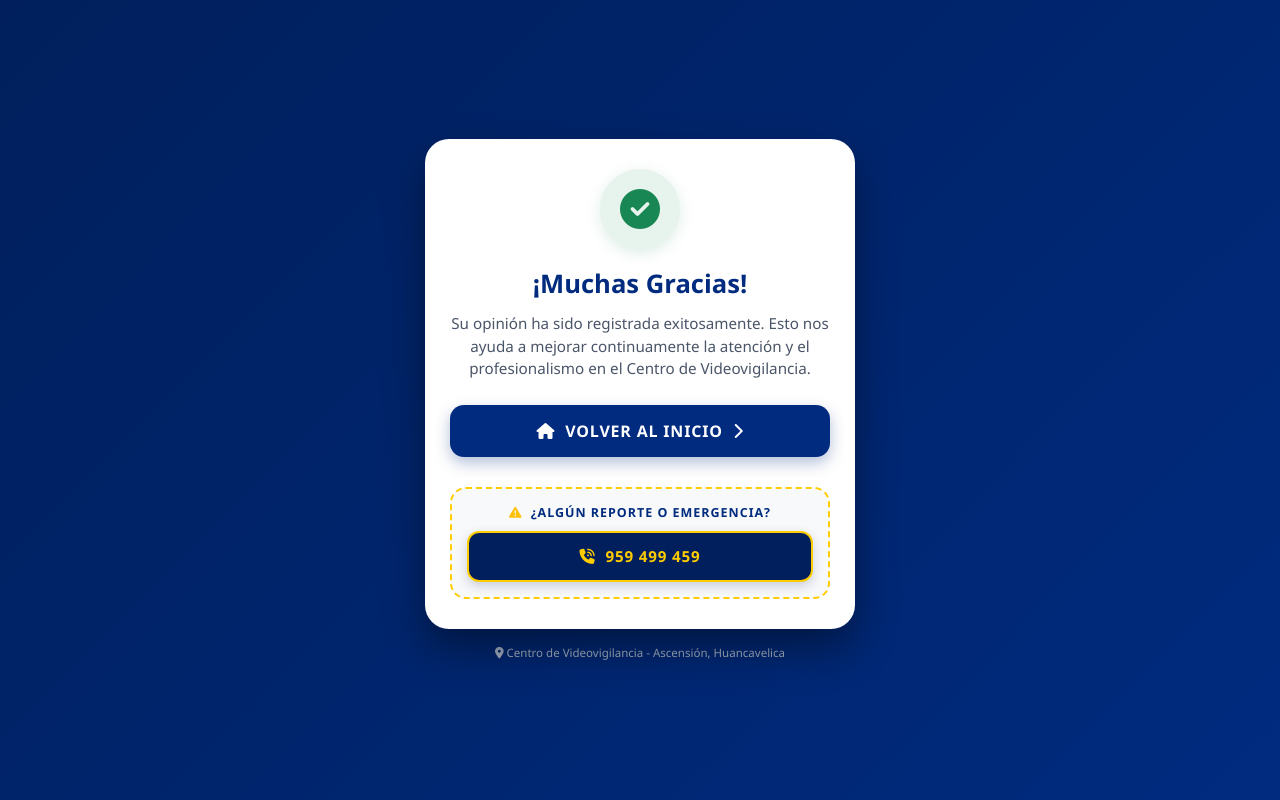
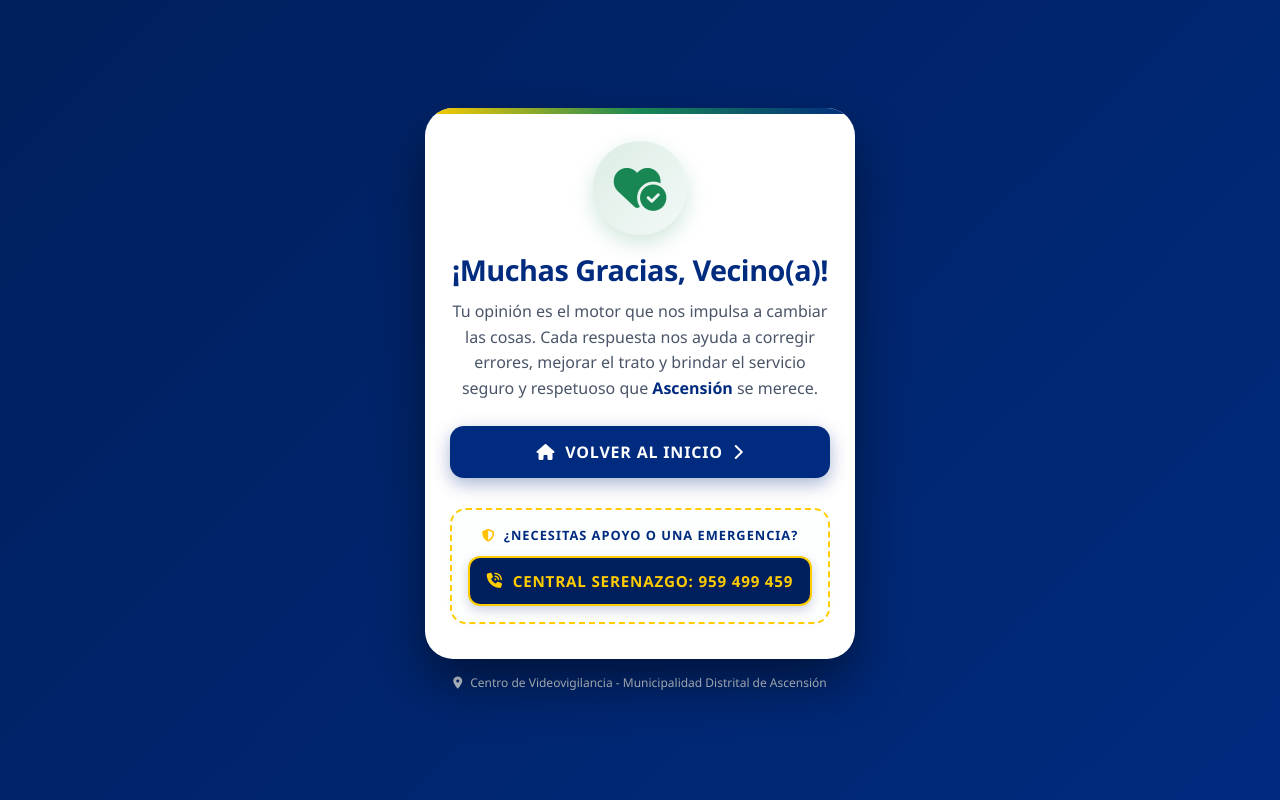
Before and after one commit to emeza-gif/videovigilancia-ascension, a Flask app: page /gracias in a window 1280 px wide. Run offline with Flask 3, Linux system fonts and the light colour scheme.

Commit message:
Revise gracias.html for improved layout and design
Updated the gracias.html template to enhance the layout and design, including changes to styles, text, and structure.

```diff
--- a/templates/gracias.html
+++ b/templates/gracias.html
@@ -3,7 +3,7 @@
 <head>
   <meta charset="UTF-8">
   <meta name="viewport" content="width=device-width, initial-scale=1.0">
-  <title>¡Gracias por su Opinión! - Centro de Videovigilancia</title>
+  <title>¡Gracias por tu participación! - Centro de Videovigilancia</title>
   <link href="https://cdn.jsdelivr.net/npm/bootstrap@5.3.0/dist/css/bootstrap.min.css" rel="stylesheet">
   <link rel="stylesheet" href="https://cdnjs.cloudflare.com/ajax/libs/font-awesome/6.4.0/css/all.min.css">
   <style>
@@ -26,37 +26,59 @@
     .card-modern {
       background: #ffffff;
       color: #002b7f;
-      border-radius: 24px;
-      box-shadow: 0 20px 40px rgba(0, 0, 0, 0.4);
+      border-radius: 28px;
+      box-shadow: 0 25px 50px rgba(0, 0, 0, 0.45);
       border: none;
       overflow: hidden;
       text-align: center;
-      padding: 30px 25px;
+      padding: 35px 25px;
+      position: relative;
+    }
+    /* Encabezado decorativo superior en la tarjeta */
+    .card-modern::before {
+      content: '';
+      position: absolute;
+      top: 0;
+      left: 0;
+      right: 0;
+      height: 6px;
+      background: linear-gradient(90deg, #ffcc00, #198754, #002b7f);
     }
     .success-icon-box {
-      width: 80px;
-      height: 80px;
-      background-color: rgba(25, 135, 84, 0.1);
+      width: 90px;
+      height: 90px;
+      background: linear-gradient(135deg, rgba(25, 135, 84, 0.15), rgba(25, 135, 84, 0.05));
       color: #198754;
       border-radius: 50%;
       display: flex;
       align-items: center;
       justify-content: center;
-      font-size: 2.5rem;
+      font-size: 2.8rem;
       margin: 0 auto 20px auto;
-      box-shadow: 0 4px 15px rgba(25, 135, 84, 0.15);
+      box-shadow: 0 8px 20px rgba(25, 135, 84, 0.2);
+      animation: pulse-soft 2s infinite;
+    }
+    @keyframes pulse-soft {
+      0% { transform: scale(1); }
+      50% { transform: scale(1.05); }
+      100% { transform: scale(1); }
     }
     .card-modern h3 {
       font-weight: 900;
       color: #002b7f;
-      font-size: 1.6rem;
+      font-size: 1.8rem;
       margin-bottom: 12px;
+      letter-spacing: -0.5px;
     }
     .card-modern p {
       color: #4a5568;
-      font-size: 0.95rem;
-      line-height: 1.5;
+      font-size: 1rem;
+      line-height: 1.6;
       margin-bottom: 25px;
+    }
+    .highlight-text {
+      color: #002b7f;
+      font-weight: 700;
     }
     .btn-action {
       background-color: #002b7f;
@@ -69,7 +91,7 @@
       font-size: 1rem;
       text-transform: uppercase;
       letter-spacing: 0.8px;
-      box-shadow: 0 6px 15px rgba(0, 43, 127, 0.3);
+      box-shadow: 0 6px 18px rgba(0, 43, 127, 0.35);
       transition: all 0.25s ease-in-out;
       display: flex;
       align-items: center;
@@ -84,19 +106,20 @@
       transform: translateY(-2px);
     }
     .emergency-box {
-      background: #f8f9fa;
+      background: #fdfefe;
       border: 2px dashed #ffcc00;
       border-radius: 16px;
-      padding: 15px;
+      padding: 16px;
       margin-top: 10px;
+      box-shadow: 0 4px 10px rgba(0,0,0,0.02);
     }
     .emergency-title {
-      font-size: 0.78rem;
+      font-size: 0.8rem;
       font-weight: 800;
       color: #002b7f;
       text-transform: uppercase;
       letter-spacing: 1px;
-      margin-bottom: 8px;
+      margin-bottom: 10px;
     }
     .btn-serenazgo {
       background-color: #001f5c;
@@ -124,13 +147,13 @@
     }
     .footer-info {
       margin-top: 15px;
-      font-size: 0.72rem;
-      color: #a0aec0;
+      font-size: 0.75rem;
+      color: #cbd5e1;
       text-align: center;
       display: flex;
       justify-content: center;
       align-items: center;
-      gap: 15px;
+      gap: 8px;
     }
   </style>
 </head>
@@ -139,13 +162,13 @@
   <div class="main-container">
     <div class="card card-modern">
 
-      <!-- Icono de éxito moderno -->
+      <!-- Icono de éxito con animación suave -->
       <div class="success-icon-box">
-        <i class="fa-solid fa-circle-check"></i>
+        <i class="fa-solid fa-heart-circle-check"></i>
       </div>
 
-      <h3>¡Muchas Gracias!</h3>
-      <p>Su opinión ha sido registrada exitosamente. Esto nos ayuda a mejorar continuamente la atención y el profesionalismo en el Centro de Videovigilancia.</p>
+      <h3>¡Muchas Gracias, Vecino(a)!</h3>
+      <p>Tu opinión es el motor que nos impulsa a cambiar las cosas. Cada respuesta nos ayuda a corregir errores, mejorar el trato y brindar el servicio seguro y respetuoso que <span class="highlight-text">Ascensión</span> se merece.</p>
 
       <!-- Botón para volver al inicio -->
       <a href="/" class="btn btn-action">
@@ -155,17 +178,17 @@
       <!-- Bloque formal y moderno para emergencias y reportes -->
       <div class="emergency-box">
         <div class="emergency-title">
-          <i class="fa-solid fa-triangle-exclamation text-warning me-1"></i> ¿Algún reporte o emergencia?
+          <i class="fa-solid fa-shield-halved text-warning me-1"></i> ¿Necesitas apoyo o una emergencia?
         </div>
         <a href="tel:959499459" class="btn btn-serenazgo">
-          <i class="fa-solid fa-phone-volume"></i> 959 499 459
+          <i class="fa-solid fa-phone-volume"></i> Central Serenazgo: 959 499 459
         </a>
       </div>
 
     </div>
 
     <div class="footer-info">
-      <span><i class="fa-solid fa-location-dot"></i> Centro de Videovigilancia - Ascensión, Huancavelica</span>
+      <i class="fa-solid fa-location-dot"></i> <span>Centro de Videovigilancia - Municipalidad Distrital de Ascensión</span>
     </div>
   </div>
 
```
